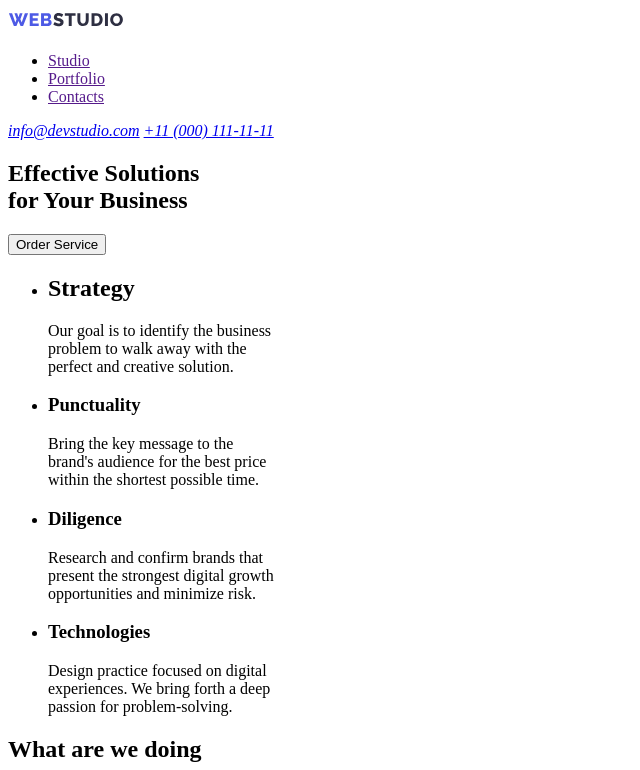
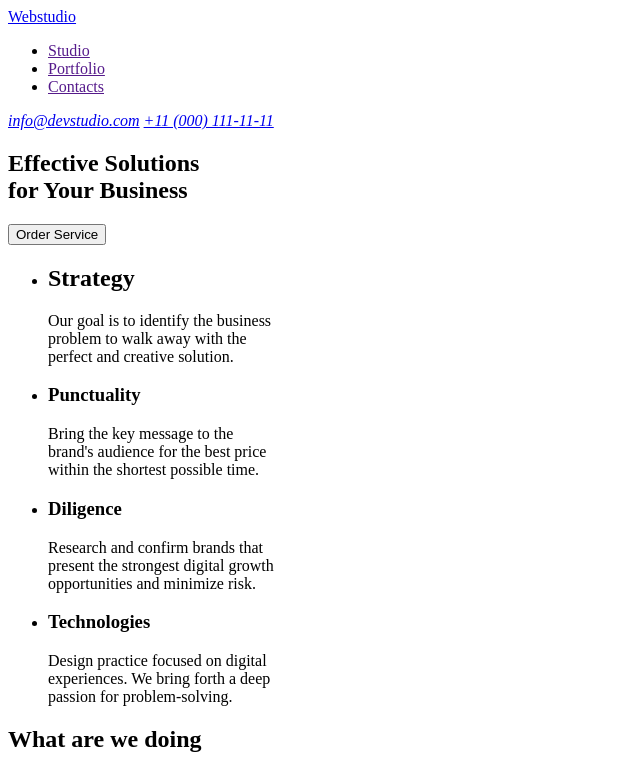
Before and after one commit to AlexFosfor/goit-markup-hw-01, a plain HTML site: page index.html in a window 1280 px wide. Shown: the top 770 px of the page, without its empty margins (0-640 px from the left). Drawn offline with Linux system fonts and the light colour scheme.

Commit message:
Update index.html

```diff
--- a/index.html
+++ b/index.html
@@ -10,9 +10,7 @@
     <!-- Page header -->
     <header>
       <nav>
-        <a href="./index.html">
-          <img src="./images/Logo.svg" alt="Webstudio" />
-        </a>
+        <a href="./index.html">Webstudio</a>
 
         <!-- Navigation to other pages -->
         <ul>
```
